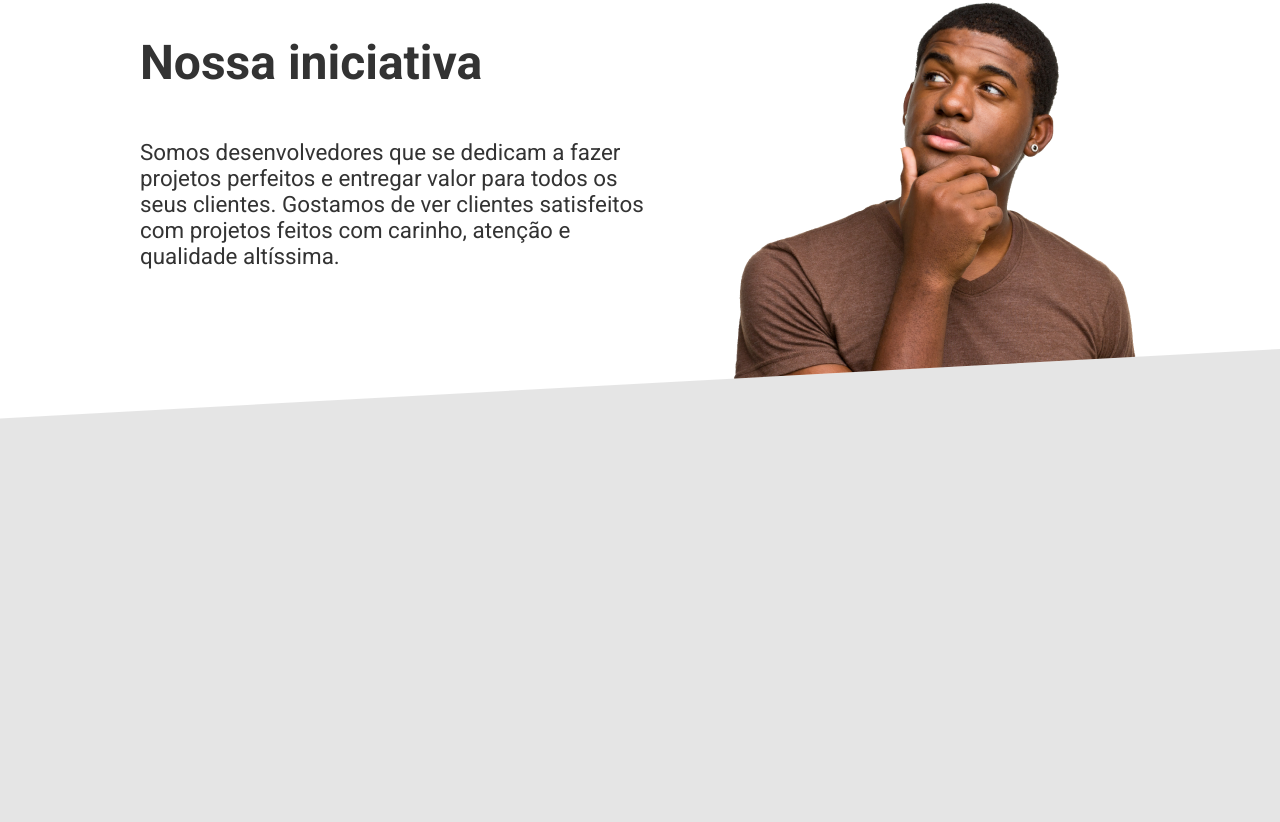
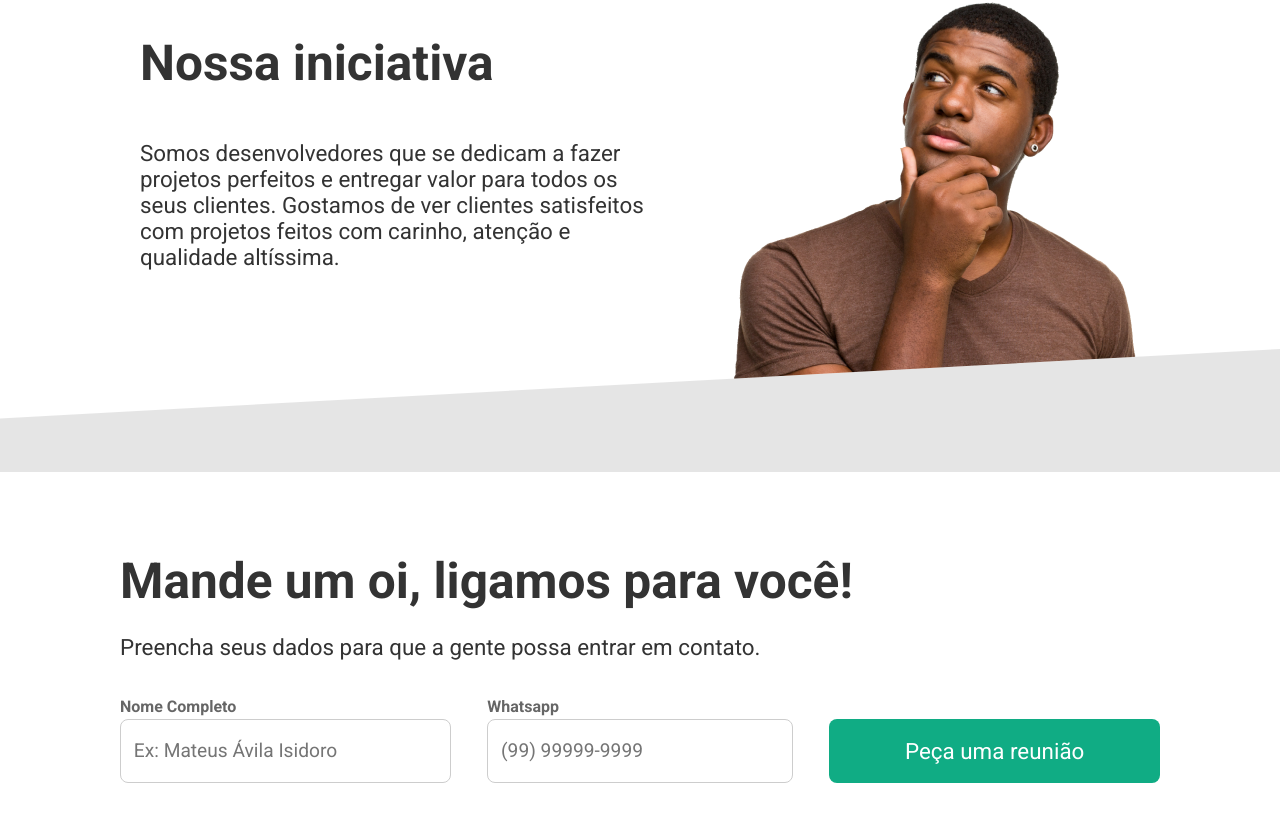
Before and after one commit to aleffreitas/Desafio-Front-end, a React (Create React App) app: page / in a window 1280 px wide. Shown: the part 1027-1849 px from the top of the page. Before the commit the page ends 1499 px from the top, so only its background shows below. Built offline with nearby package versions, Linux system fonts and the light colour scheme.

Commit message:
Feito componente Form

```diff
--- a/src/App.js
+++ b/src/App.js
@@ -1,5 +1,6 @@
 import { Banner } from "./components/Banner/Banner";
 import { Description } from "./components/Description";
+import { Form } from "./components/Form";
 import { Header } from "./components/Header";
 import { GlobalStyle } from "./styles/global";
 
@@ -9,6 +10,7 @@ export function App() {
       <Header />
       <Banner />
       <Description />
+      <Form />
       <GlobalStyle />
     </>
   );
--- a/src/components/Description/style.js
+++ b/src/components/Description/style.js
@@ -3,7 +3,6 @@ import styled from "styled-components";
 export const Container = styled.div`
     width: 100%;
     background-color: white;
-
     clip-path: polygon(0 1%, 100% 0, 100% 77%, 0 90%);
 `;
 
@@ -18,7 +17,7 @@ export const Content = styled.div`
         margin-top: 2rem;
 
         h1{
-            font-size: 3rem;
+            font-size: 3.1rem;
         }
 
         p{
--- /dev/null
+++ b/src/components/Form/index.js
@@ -0,0 +1,25 @@
+import { Container, Content } from "./style";
+
+export function Form() {
+    return (
+        <Container>
+            <Content>
+                <h1>Mande um oi, ligamos para você!</h1>
+                <p>Preencha seus dados para que a gente possa entrar em contato.</p>
+                <form action="">
+                    <label>
+                        Nome Completo
+                        <input type="text" placeholder="Ex: Mateus Ávila Isidoro" />
+                    </label>
+
+                    <label>
+                        Whatsapp
+                        <input type="tel" placeholder="(99) 99999-9999" />
+                    </label>
+
+                    <button type="button">Peça uma reunião</button>
+                </form>
+            </Content>
+        </Container>
+    );
+}
--- /dev/null
+++ b/src/components/Form/style.js
@@ -0,0 +1,66 @@
+import styled from "styled-components";
+
+export const Container = styled.div`
+
+    background-color: white;
+`;
+
+export const Content = styled.div`
+    max-width: 1200px;
+    margin: 0 auto;
+    padding: 5rem;
+
+    h1{
+        font-size: 3.1rem;
+    }
+
+    p{
+        font-size: 1.4rem;
+        margin-top: 1.5rem;
+    }
+
+    form{
+        display: grid;
+        grid-template-columns: 1fr 1fr 1fr;
+        gap: 1.5rem;
+        align-items: end;
+        margin-top: 2.3rem;
+        width: 100%;
+    }
+
+    label{
+        font-weight: bold;
+        color: var(--titleinput);
+        margin: auto;
+    }
+
+
+    input{
+        color: var(--placeholder);
+;
+        width: 100%;
+        height: 4rem;
+        border: 1px solid #CDCDCD;
+        border-radius: 0.5rem;
+        margin-top: 0.2rem;
+        padding-left:0.8rem;
+        font-size: 1.2rem;
+
+    }
+
+    button{
+        height: 4rem;
+        font-size: 1.4rem;
+        padding: 1rem 3rem;
+        border: none;
+        border-radius: 0.5rem;
+        color: white;
+        background-color: var(--green);
+        transition: .2s;
+
+        &:hover{
+            filter: brightness(0.9);
+            transform: scale(1.03);
+        }
+    }
+`;
```
